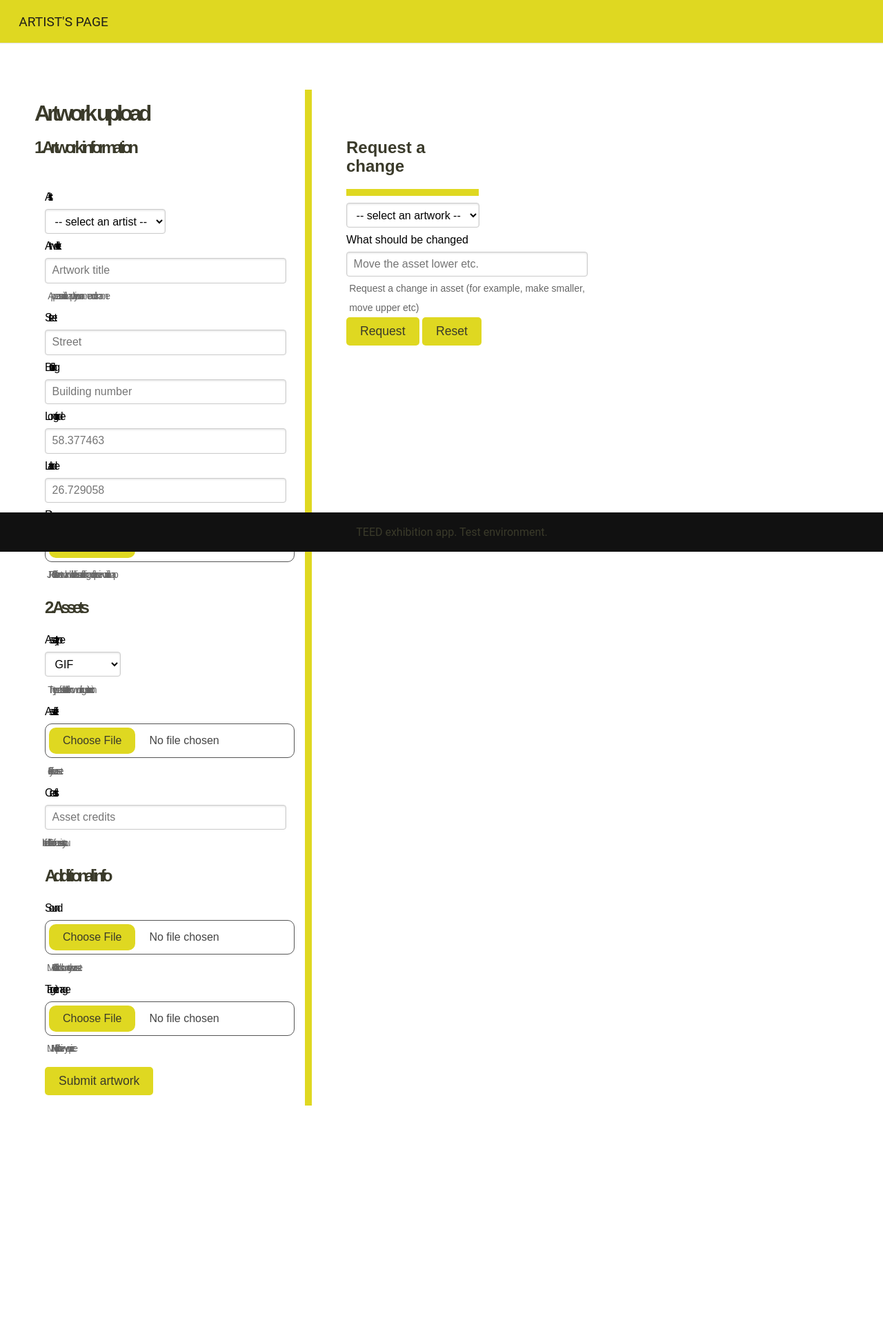
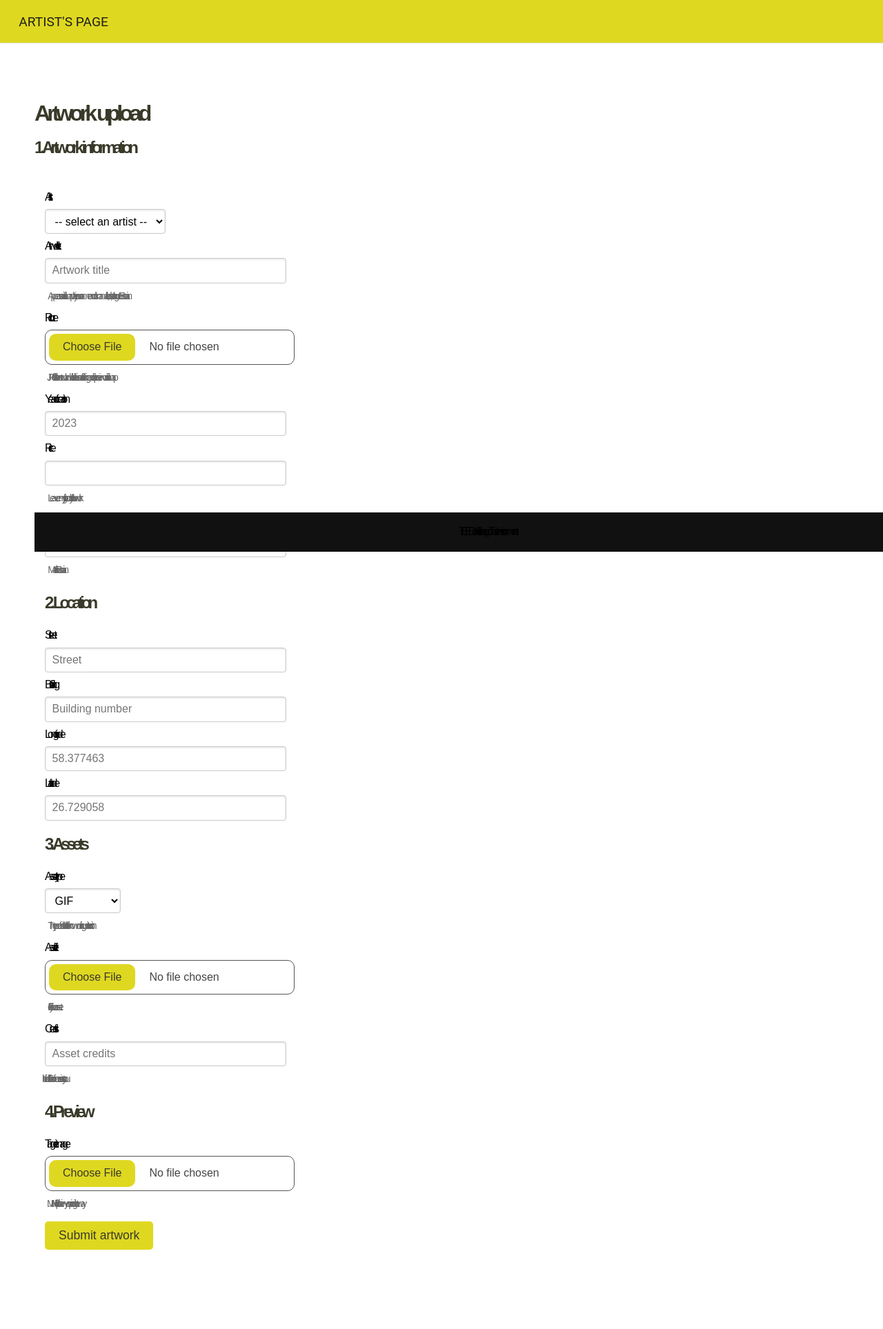
Before and after one commit to c0chonnet/teed, a Flask app: template templates/upload.html in a window 1280 px wide. Shown: the whole page at 69% size. Before the commit the page ends 1603 px from the top, so only its background shows below. Run offline with Flask 3, Linux system fonts and the light colour scheme; the template is opened without the code that fills it, so the values that code supplies are empty; some libraries are stand-ins or nearby versions.

Commit message:
Price, materials etc to upload form

```diff
--- a/app.py
+++ b/app.py
@@ -294,19 +294,6 @@
                 os.remove(os.path.join(root, file))
     return render_template('ok.html')
 
-
-@app.route('/request_change', methods=['POST','GET'])
-def request_change():
-    with Tunneling() as t:
-        with t.engine.connect() as connection:
-            query = sql.text('UPDATE assets SET request = :crequest WHERE artwork_id = :id;')
-            query = query.bindparams(id=request.form['changeartwork'],
-                                     crequest=request.form['requestchange'])
-            connection.execute(query)
-            connection.commit()
-    return render_template('ok.html')
-
-
 @app.route('/upload_artwork', methods=['POST','GET'])
 def upload_artwork():
 
@@ -316,32 +303,29 @@
     else:
         istarget = True
 
-    sound = request.files['sound']
-    if sound.filename == '':
-        issound = False
-    else:
-        issound = True
 
     with Tunneling() as t:
         with t.engine.connect() as connection:
 
-            query = sql.text('''INSERT INTO artworks(artist_id, name, lon, lat, street, building, preview)
-                     VALUES (:artist,:artwork_name,:lon,:lat,:street,:bld, :trg) RETURNING id''')
+            query = sql.text('''INSERT INTO artworks(artist_id, name, lon, lat, street, building, preview,year,price,materials)
+                     VALUES (:artist,:artwork_name,:lon,:lat,:street,:bld, :trg, :year, :price, :materials) RETURNING id''')
             query = query.bindparams(artist=request.form['artist'],
                                                        artwork_name=request.form['artwork-name'],
                                                        lon=request.form['lon'],
                                                        lat=request.form['lat'],
                                                        street=request.form['street'],
                                                        bld=request.form['bld'],
-                                                       trg=istarget)
+                                                       trg=istarget,
+                                                       year=request.form['year'],
+                                                       price=request.form['price'],
+                                                       materials=request.form['materials'])
             result = connection.execute(query).fetchone()
             lastid=result.id
 
-            query = sql.text('''INSERT INTO assets(artwork_id, type, sound, credits)
-                                 VALUES (:a_id,:as_type,:sound,:credits)''')
+            query = sql.text('''INSERT INTO assets(artwork_id, type, credits)
+                                 VALUES (:a_id,:as_type, :credits)''')
             query = query.bindparams(a_id=lastid,
                                      as_type=request.form['assettype'],
-                                     sound=issound,
                                      credits=request.form['credits'])
             connection.execute(query)
             connection.commit()
@@ -358,8 +342,6 @@
         if istarget == True:
             files['target'].save(os.path.join(os.environ['UPLOAD_FOLDER'], str(lastid) + '.mind'))
 
-        if issound == True:
-            files['sound'].save(os.path.join(os.environ['UPLOAD_FOLDER'], 'assets', str(lastid) + '.mp3'))
 
     qr = url_for('preview', id=lastid,
                  ext=files['asset'].filename.rsplit('.', 1)[1].lower(),
--- a/templates/base.html
+++ b/templates/base.html
@@ -6,6 +6,7 @@
     <link rel="stylesheet" href="https://cdn.jsdelivr.net/npm/purecss@3.0.0/build/pure-min.css" integrity="sha384-X38yfunGUhNzHpBaEBsWLO+A0HDYOQi8ufWDkZ0k9e0eXz/tH3II7uKZ9msv++Ls" crossorigin="anonymous">
     <link rel="stylesheet" href="https://cdn.jsdelivr.net/npm/purecss@3.0.0/build/grids-responsive-min.css">
     <link rel="stylesheet" href="https://netdna.bootstrapcdn.com/font-awesome/4.0.3/css/font-awesome.css">
+    <link rel="icon" type="image/x-icon" href="{{ url_for('static',  filename='fav.png')}}">
     <link rel="stylesheet" href="{{ url_for('static', filename='css/main.css') }}">
     <link rel="stylesheet" href="https://cdnjs.cloudflare.com/ajax/libs/font-awesome/5.15.3/css/all.min.css">    {% if title %}
         <title>TEED | {{ title }}</title>
--- a/templates/upload.html
+++ b/templates/upload.html
@@ -6,7 +6,7 @@
     <link rel="stylesheet" href="https://cdn.jsdelivr.net/npm/purecss@3.0.0/build/pure-min.css" integrity="sha384-X38yfunGUhNzHpBaEBsWLO+A0HDYOQi8ufWDkZ0k9e0eXz/tH3II7uKZ9msv++Ls" crossorigin="anonymous">
     <link rel="stylesheet" href="https://cdn.jsdelivr.net/npm/purecss@3.0.0/build/grids-responsive-min.css">
     <link rel="stylesheet" href="{{ url_for('static', filename='css/main.css') }}">
-    <link rel="icon" type="image/x-icon" href="{{ url_for('static',  filename='favicon.ico')}}">
+    <link rel="icon" type="image/x-icon" href="{{ url_for('static',  filename='fav.png')}}">
     <title>TEED | Artist's page</title>
 </head>
 <body>
@@ -32,7 +32,24 @@
 
                 <label for="artwork-name">Artwork title</label>
                 <input type="text" id="artwork-name" name="artwork-name" placeholder="Artwork title" required/>
-                <span class="pure-form-message-inline">Appears on a final map with your name and nickname</span>
+                <span class="pure-form-message-inline">Appears on a final map with your name and nickname, labels, catalogue. In Estonian</span>
+
+                <label for="picture">Picture</label>
+                <input type="file" id="picture" name="picture" accept=".jpg" required/>
+                <span class="pure-form-message-inline">.JPG file with an artwork which will be used for tracking  and for a preview on a final map</span>
+
+                <label for="year">Year of creation</label>
+                <input type="number" id="year" name="year" step="1" required placeholder="2023"/>
+
+                <label for="price">Price</label>
+                <input type="number" id="price" name="price" required/>
+                <span class="pure-form-message-inline">Leave empty if you don't sell your work</span>
+
+                <label for="materials">Materials</label>
+                <input type="text" id="materials" name="materials" required/>
+                <span class="pure-form-message-inline">Materials in Estonian</span>
+
+                <h2>2. Location</h2>
 
                 <label for="street">Street</label>
                 <input type="text" id="street" name="street" placeholder="Street" />
@@ -46,11 +63,7 @@
                 <label for="lat">Latitude</label>
                 <input type="number" step="0.0000001" id="lat" name="lat" required placeholder="26.729058"/>
 
-                <label for="picture">Picture</label>
-                <input type="file" id="picture" name="picture" accept=".jpg" required/>
-                <span class="pure-form-message-inline">.JPG file with an artwork which will be used for tracking  and for a preview on a final map</span>
-
-                <h2>2. Assets</h2>
+                <h2>3. Assets</h2>
 
                  <label for="assettype">Asset type</label>
                     <select id="assettype" name="assettype" required>
@@ -69,46 +82,18 @@
                 <input type="text" id="credits" name="credits" placeholder="Asset credits"/>
                 <span class="pure-form-message-inline">Fill in if the author of an asset is not you</span>
 
-                <h2>Additional info</h2>
-
-                <label for="sound">Sound</label>
-                <input type="file" id="sound" name="sound" accept=".mp3"/>
-                <span class="pure-form-message-inline">.MP3 file to add sound to your asset</span>
+                <h2>4. Preview</h2>
 
                 <label for="target">Target image</label>
                 <input type="file" id="target" name="target" accept=".mind"/>
-                <span class="pure-form-message-inline">.MIND file to preview your piece</span>
+                <span class="pure-form-message-inline">.MIND file to preview your piece right away</span>
 
                 </fieldset>
 
                 <button type="submit" class="pure-button">Submit artwork</button>
          </form>
              </div>
-         <div class="pure-u-2-6"  style="border-right:10px solid #dfd821;"><p> </p></div>
-         <div class="pure-u-1-6" style="margin:50px;">
-             <h2>Request a change</h2>
-             <form  class="pure-form pure-form-stacked" action="/request_change" method="post" style="border-top:10px solid #dfd821;">
-                 <fieldset>
 
-                     <select id="changeartwork" name="changeartwork" required>
-                         <option disabled selected value> -- select an artwork -- </option>
-                        {% for a in artworks %}
-                        <option value="{{ a.id }}">{{ a.id|string + ': ' + a.name + ' by ' + a.a_name}}</option>
-                        {% endfor %}
-                    </select>
-                     <label for="requestchange">What should be changed</label>
-                    <input type="text" id="requestchange" name="requestchange" placeholder="Move the asset lower etc."/>
-                    <span class="pure-form-message-inline">Request a change in asset (for example, make smaller, move upper etc)</span>
-
-                     <button type="submit" class="pure-button">Request</button>
-                     <button type="reset" class="pure-button">Reset</button>
-                 </fieldset>
-             </form>
-
-
-
-             </div>
-         </div>
 
     <div class="footer l-box is-center">
         TEED exhibition app. Test environment.
```
Also changed, not shown: static/fav.png (added), static/favicon.ico (deleted).
